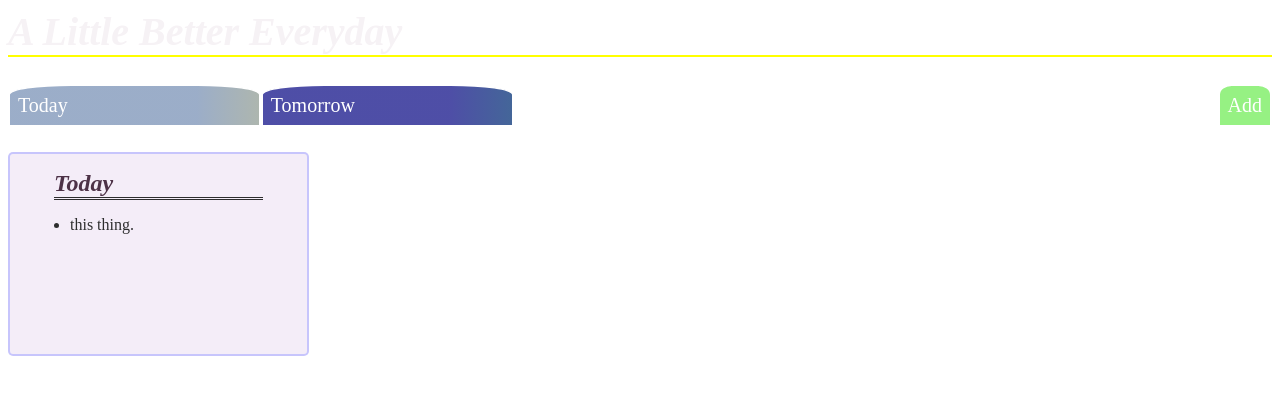
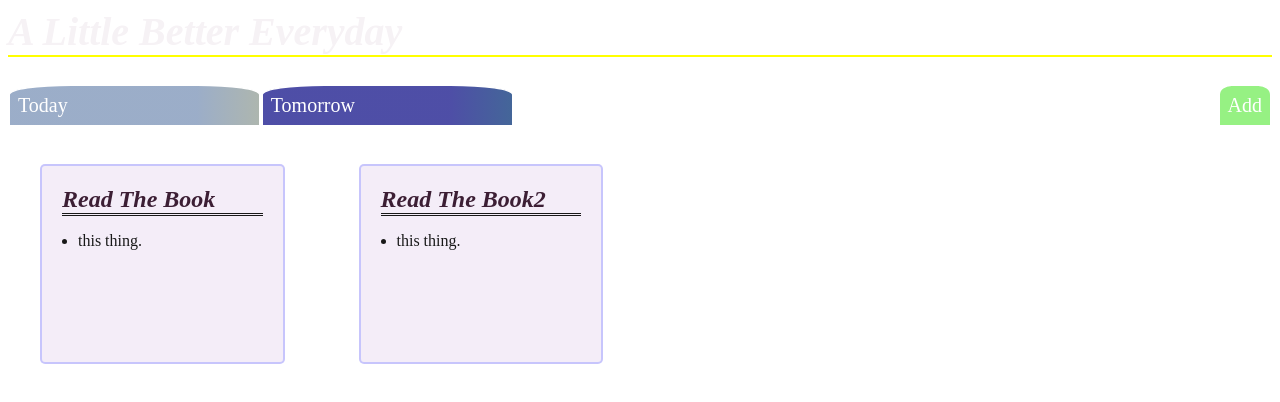
Before and after one commit to SempleGit/todo, a website built with webpack: page dist/index.html in a window 1280 px wide. Built offline with nearby package versions, Linux system fonts and the light colour scheme; files whose address does not match are found by name.

Commit message:
corrected styling

```diff
--- a/dist/index.html
+++ b/dist/index.html
@@ -20,20 +20,28 @@
         </div>
       </div>
 
-      <div class="main-container">
-        <div class="main-selector">
+      <!-- Project Selectors -->
+      <div class="tab-container">
+        <div class="tab-selector">
           <p data-key="today" class="selector">today</p>
           <p data-key="tomorrow" class="selector selected">tomorrow</p>
           <p id="add-button">Add</p>
+        </div>
+      </div>
 
+        <!-- Project items -->
+      <div class="project-container">
+        <div data-key="Read the book" class="todo-container">
+          <h2 class="todo-header">Read the book</h2>
+          <ul data-key="today-ul">
+            <li>this thing.</li>
+          </ul>
         </div>
-        <div class="project-container">
-          <div data-key="today" class="todo-container">
-            <h2 class="todo-header">today</h2>
-            <ul data-key="today-ul">
-              <li>this thing.</li>
-            </ul>
-          </div>
+        <div data-key="Read the book2" class="todo-container">
+          <h2 class="todo-header">Read the book2</h2>
+          <ul data-key="today-ul">
+            <li>this thing.</li>
+          </ul>
         </div>
       </div>
 
--- a/dist/style.css
+++ b/dist/style.css
@@ -1,3 +1,7 @@
+:root {
+  --priority: 1;
+}
+
 html {
   background-image: url(images/notebook2.jpg);
   background-position: center;
@@ -8,6 +12,7 @@ html {
 
 h2, h3, h4, p {
   margin: 0;
+  white-space: nowrap;
 }
 
 *,
@@ -32,36 +37,32 @@ li {
   font-size: 2.5rem;
 }
 
-.main-container {
+/* Container for project items that holds the todo items. */
+.project-container {
+  align-content: space-between;
   display: grid;
-  gap: 20px;
-  grid-template-columns: repeat(auto-fit  , minmax(300px, 1fr));
+  gap: 10px;
+  grid-template-columns: repeat(auto-fill, minmax(300px, 1fr));
+  justify-content: space-between;
 }
 
-.project-container {
-  align-content: start;
+/* Styling for the actual todo items. */
+.todo-container {
   background-blend-mode: multiply;
   background-color: rgb(243, 236, 248);
   border: 2px solid #aafa;
   border-radius: 5px;
-  display: grid;
+  margin: 2rem;
   min-height: 200px;
   opacity: .9;
-  /* padding: 1rem 2.75rem; */
+  padding: 1.25rem;
+  transition: .5s;
 }
 
-.todo-container {
-  /* align-content: start; */
-  /* background-color: rgb(243, 236, 248); */
-  /* display: grid; */
-  min-height: 200px;
-  opacity: .9;
-  padding: 1rem 2.75rem;
-}
-
-.project-container:hover {
+.todo-container:hover {
   background-color: #e9e8f1dd;
   transition: .5s;
+  transform: scale(1.05);
 }
 
 .todo-header {
@@ -71,7 +72,14 @@ li {
   text-transform: capitalize;
 }
 
-.main-selector {
+/* Styling for tabs at top to select project */
+.tab-container {
+  display: grid;
+  gap: 20px;
+  grid-template-columns: repeat(auto-fit , minmax(300px, 1fr));
+}
+
+.tab-selector {
   border-bottom: thick double white;
   display: grid;
   row-gap: .5rem;
@@ -80,7 +88,7 @@ li {
   padding: 0;
 }
 
-.selector{
+.selector {
   background-image: linear-gradient(90deg, #44669988 75% , #66766988);
   border: 2px double white;
   border-top-left-radius: 25%;
@@ -89,33 +97,22 @@ li {
   font-size: 1.25rem;
   padding: .5rem;
   text-transform: capitalize;
+  transition: .5s;
   z-index: 1;
 }
 
-.selector:hover, .selected {
+.selector:hover {
   background-image: linear-gradient(90deg, #333399dd 75% , #446699ff);
   cursor: pointer;
 }
 
-#add-button:hover {
-  background-color: #156904dd;
+.selected {
+  background-image: linear-gradient(90deg, #333399dd 75% , #446699ff);
   cursor: pointer;
 }
+/*  */
 
-#add-button {
-  background-color: #3ae41888;
-  border: 2px double white;
-  border-top-left-radius: 25%;
-  border-top-right-radius: 25%;
-  color: white;
-  font-size: 1.25rem;
-  grid-column: span 1 / -1;
-  justify-self: flex-end;
-  padding: .5rem;
-  text-align: center;
-  text-transform: capitalize;
-}
-
+/* Stying for overlay when item pops out */
 .popout-overlay {
   align-items: center;
   background: rgba(48, 4, 73, 0.25);
@@ -140,6 +137,27 @@ li {
   justify-content: center;
 }
 
+/* Buttons */
+
+#add-button:hover {
+  background-color: #156904dd;
+  cursor: pointer;
+}
+
+#add-button {
+  background-color: #3ae41888;
+  border: 2px double white;
+  border-top-left-radius: 25%;
+  border-top-right-radius: 25%;
+  color: white;
+  font-size: 1.25rem;
+  grid-column: span 1 / -1;
+  justify-self: flex-end;
+  padding: .5rem;
+  text-align: center;
+  text-transform: capitalize;
+}
+
 .close-button {
   background-color: rgb(151, 16, 16);
   color: white;
```
